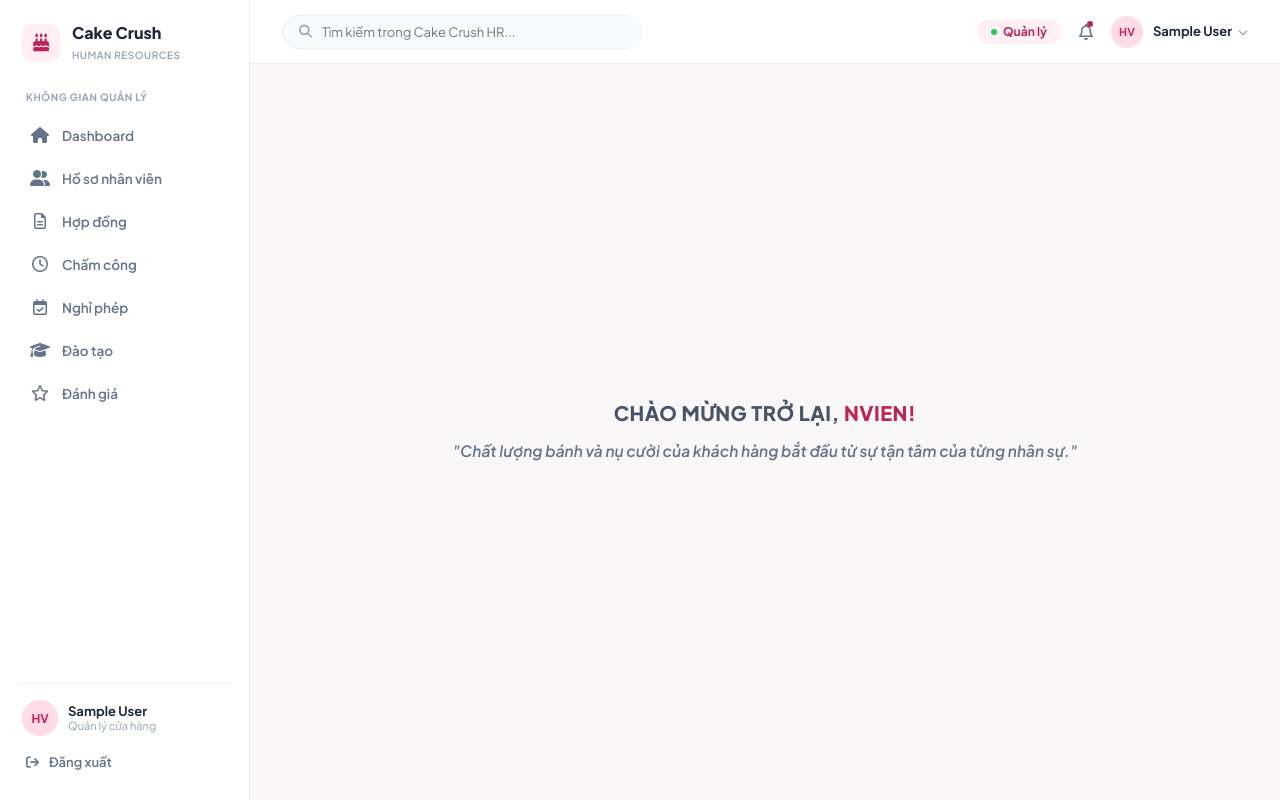
After one commit to tthongvan11/Cake-Crush-Du-Phong, a Django app: page /nhan-vien/ in a window 1280 px wide. The commit adds this page. Run offline with Django 5.2, Linux system fonts and the light colour scheme; the visitor is signed in with stand-in values (Sample User, id 1).

Commit message:
feat(accounts): cap nhat giao dien rieng cho quan ly va nhan vien

```diff
--- a/tai_khoan/urls.py
+++ b/tai_khoan/urls.py
@@ -2,7 +2,9 @@ from django.urls import path
 from . import views
 
 urlpatterns = [
+    path('', views.trang_chu, name='trang_chu'),
     path('login/', views.CakeCrushLoginView.as_view(), name='login'),
     path('logout/', views.CakeCrushLogoutView.as_view(), name='logout'),
     path('nhan-vien/', views.trang_nhan_vien, name='trang_nhan_vien'),
+    path('quan-ly/', views.trang_quan_ly, name='trang_quan_ly'),
 ]
--- a/tai_khoan/views.py
+++ b/tai_khoan/views.py
@@ -1,16 +1,18 @@
 from django.contrib.auth.views import LoginView, LogoutView
 from django.urls import reverse_lazy
-from django.shortcuts import render
+from django.shortcuts import render, redirect
 from django.contrib.auth.decorators import login_required
 
 class CakeCrushLoginView(LoginView):
-
     template_name = 'login.html'
     redirect_authenticated_user = False
+
     def get_success_url(self):
         user = self.request.user
+        # Quản lý -> Vào đúng giao diện Dashboard Quản lý
         if user.is_staff or user.is_superuser:
-            return '/admin/'
+            return reverse_lazy('trang_quan_ly')
+        # Nhân viên -> Vào Dashboard Nhân viên
         return reverse_lazy('trang_nhan_vien')
 
 
@@ -21,3 +23,18 @@ class CakeCrushLogoutView(LogoutView):
 @login_required
 def trang_nhan_vien(request):
     return render(request, 'nhan_vien_home.html')
+
+
+@login_required
+def trang_quan_ly(request):
+    if not (request.user.is_staff or request.user.is_superuser):
+        return redirect('trang_nhan_vien')
+    return render(request, 'quan_ly_home.html')
+
+
+def trang_chu(request):
+    if not request.user.is_authenticated:
+        return redirect('login')
+    if request.user.is_staff or request.user.is_superuser:
+        return redirect('trang_quan_ly')
+    return redirect('trang_nhan_vien')
--- /dev/null
+++ b/templates/base.html
@@ -0,0 +1,405 @@
+<!DOCTYPE html>
+<html lang="vi">
+<head>
+    <meta charset="UTF-8">
+    <meta name="viewport" content="width=device-width, initial-scale=1.0">
+    <title>{% block title %}Cake Crush HR{% endblock %}</title>
+
+    <!-- Google Fonts: Plus Jakarta Sans -->
+    <link rel="preconnect" href="https://fonts.googleapis.com">
+    <link rel="preconnect" href="https://fonts.gstatic.com" crossorigin>
+    <link href="https://fonts.googleapis.com/css2?family=Plus+Jakarta+Sans:ital,wght@0,400;0,500;0,600;0,700;0,800;1,600;1,700&display=swap" rel="stylesheet">
+
+    <!-- Font Awesome Icons -->
+    <link rel="stylesheet" href="https://cdnjs.cloudflare.com/ajax/libs/font-awesome/6.5.1/css/all.min.css">
+
+    <style>
+        :root {
+            --primary-pink: #be2552;
+            --primary-pink-hover: #a01a40;
+            --primary-pink-light: #fdeaf1;
+            --primary-pink-subtle: #fff5f8;
+            --sidebar-width: 250px;
+            --header-height: 64px;
+            --bg-canvas: #faf7f8;
+            --border-color: #f2e7ec;
+            --text-heading: #1e293b;
+            --text-body: #475569;
+            --text-muted: #94a3b8;
+        }
+
+        * {
+            box-sizing: border-box;
+            margin: 0;
+            padding: 0;
+            font-family: 'Plus Jakarta Sans', sans-serif;
+        }
+
+        body {
+            background-color: var(--bg-canvas);
+            color: var(--text-body);
+            height: 100vh;
+            display: flex;
+            overflow: hidden;
+        }
+
+        /* SIDEBAR */
+        .sidebar {
+            width: var(--sidebar-width);
+            background-color: #ffffff;
+            border-right: 1px solid var(--border-color);
+            height: 100vh;
+            display: flex;
+            flex-direction: column;
+            justify-content: space-between;
+            padding: 24px 18px;
+            flex-shrink: 0;
+        }
+
+        .brand-header {
+            display: flex;
+            align-items: center;
+            gap: 12px;
+            text-decoration: none;
+            padding: 0 4px 28px 4px;
+        }
+
+        .brand-logo-box {
+            width: 38px;
+            height: 38px;
+            background: #ffeef3;
+            border-radius: 10px;
+            display: flex;
+            align-items: center;
+            justify-content: center;
+            color: var(--primary-pink);
+            font-size: 18px;
+        }
+
+        .brand-name-group h3 {
+            font-size: 16px;
+            font-weight: 800;
+            color: var(--text-heading);
+            line-height: 1.1;
+        }
+
+        .brand-name-group span {
+            font-size: 10px;
+            color: var(--text-muted);
+            font-weight: 600;
+            letter-spacing: 0.5px;
+            text-transform: uppercase;
+        }
+
+        .nav-section-title {
+            font-size: 10px;
+            font-weight: 700;
+            color: var(--text-muted);
+            letter-spacing: 0.6px;
+            text-transform: uppercase;
+            margin-bottom: 14px;
+            padding-left: 8px;
+        }
+
+        .nav-list {
+            list-style: none;
+            display: flex;
+            flex-direction: column;
+            gap: 6px;
+        }
+
+        .nav-item a {
+            display: flex;
+            align-items: center;
+            gap: 12px;
+            padding: 10px 12px;
+            color: #64748b;
+            text-decoration: none;
+            font-size: 13.5px;
+            font-weight: 600;
+            border-radius: 10px;
+            transition: all 0.2s ease;
+        }
+
+        .nav-item a:hover {
+            background-color: var(--primary-pink-subtle);
+            color: var(--primary-pink);
+        }
+
+        .nav-item.active a {
+            background-color: #f1f5f9;
+            color: var(--text-heading);
+        }
+
+        .nav-item a i {
+            font-size: 16px;
+            width: 20px;
+            text-align: center;
+        }
+
+        /* SIDEBAR BOTTOM */
+        .sidebar-bottom {
+            border-top: 1px solid #f6edf1;
+            padding-top: 16px;
+            display: flex;
+            flex-direction: column;
+            gap: 12px;
+        }
+
+        .user-mini-card {
+            display: flex;
+            align-items: center;
+            gap: 10px;
+            padding: 0 4px;
+        }
+
+        .avatar-circle {
+            width: 36px;
+            height: 36px;
+            background-color: #ffdbe8;
+            color: var(--primary-pink);
+            border-radius: 50%;
+            display: flex;
+            align-items: center;
+            justify-content: center;
+            font-weight: 700;
+            font-size: 12px;
+            flex-shrink: 0;
+        }
+
+        .user-details {
+            line-height: 1.25;
+            overflow: hidden;
+        }
+
+        .user-details .full-name {
+            font-size: 13px;
+            font-weight: 700;
+            color: var(--text-heading);
+            white-space: nowrap;
+            text-overflow: ellipsis;
+        }
+
+        .user-details .role-title {
+            font-size: 11px;
+            color: var(--text-muted);
+        }
+
+        .logout-btn {
+            display: flex;
+            align-items: center;
+            gap: 10px;
+            color: #64748b;
+            text-decoration: none;
+            font-size: 13px;
+            font-weight: 600;
+            padding: 6px 8px;
+            border-radius: 8px;
+            background: transparent;
+            border: none;
+            cursor: pointer;
+            width: 100%;
+            transition: all 0.2s;
+        }
+
+        .logout-btn:hover {
+            color: var(--primary-pink);
+            background-color: #fff2f6;
+        }
+
+        /* MAIN WRAPPER */
+        .main-wrapper {
+            flex: 1;
+            display: flex;
+            flex-direction: column;
+            background-color: var(--bg-canvas);
+            overflow-y: auto;
+        }
+
+        .top-navbar {
+            height: var(--header-height);
+            background-color: #ffffff;
+            border-bottom: 1px solid var(--border-color);
+            display: flex;
+            align-items: center;
+            justify-content: space-between;
+            padding: 0 32px;
+            flex-shrink: 0;
+        }
+
+        .search-container {
+            display: flex;
+            align-items: center;
+            gap: 10px;
+            background-color: #f8fafc;
+            border: 1px solid #edf2f7;
+            padding: 8px 16px;
+            border-radius: 20px;
+            width: 360px;
+        }
+
+        .search-container i {
+            color: var(--text-muted);
+            font-size: 13px;
+        }
+
+        .search-container input {
+            border: none;
+            outline: none;
+            background: transparent;
+            font-size: 13px;
+            color: #475569;
+            width: 100%;
+        }
+
+        .top-actions {
+            display: flex;
+            align-items: center;
+            gap: 18px;
+        }
+
+        .role-pill {
+            background-color: #fff0f5;
+            color: var(--primary-pink);
+            font-size: 12px;
+            font-weight: 700;
+            padding: 5px 14px;
+            border-radius: 16px;
+            display: inline-flex;
+            align-items: center;
+            gap: 6px;
+        }
+
+        .role-pill::before {
+            content: '';
+            width: 6px;
+            height: 6px;
+            background-color: #22c55e;
+            border-radius: 50%;
+        }
+
+        .icon-btn {
+            background: none;
+            border: none;
+            color: #64748b;
+            font-size: 16px;
+            cursor: pointer;
+            position: relative;
+        }
+
+        .icon-btn .badge-dot {
+            position: absolute;
+            top: 0;
+            right: 0;
+            width: 6px;
+            height: 6px;
+            background-color: var(--primary-pink);
+            border-radius: 50%;
+        }
+
+        .user-top-profile {
+            display: flex;
+            align-items: center;
+            gap: 10px;
+            cursor: pointer;
+        }
+    </style>
+    {% block extra_css %}{% endblock %}
+</head>
+<body>
+
+    <aside class="sidebar">
+        <div>
+            <a href="{% url 'trang_chu' %}" class="brand-header">
+                <div class="brand-logo-box">
+                    <i class="fa-solid fa-cake-candles"></i>
+                </div>
+                <div class="brand-name-group">
+                    <h3>Cake Crush</h3>
+                    <span>{% if user.is_staff or user.is_superuser %}HUMAN RESOURCES{% else %}Staff{% endif %}</span>
+                </div>
+            </a>
+
+            <div class="nav-section-title">KHÔNG GIAN QUẢN LÝ</div>
+            <ul class="nav-list">
+                {% if user.is_staff or user.is_superuser %}
+                <li class="nav-item">
+                    <a href="{% url 'trang_quan_ly' %}"><i class="fa-solid fa-house"></i> Dashboard</a>
+                </li>
+                {% endif %}
+                <li class="nav-item">
+                    <a href="#"><i class="fa-solid fa-user-group"></i> Hồ sơ nhân viên</a>
+                </li>
+                <li class="nav-item">
+                    <a href="#"><i class="fa-regular fa-file-lines"></i> Hợp đồng</a>
+                </li>
+                <li class="nav-item">
+                    <a href="#"><i class="fa-regular fa-clock"></i> Chấm công</a>
+                </li>
+                <li class="nav-item">
+                    <a href="#"><i class="fa-regular fa-calendar-check"></i> Nghỉ phép</a>
+                </li>
+                <li class="nav-item">
+                    <a href="#"><i class="fa-solid fa-graduation-cap"></i> Đào tạo</a>
+                </li>
+                <li class="nav-item">
+                    <a href="#"><i class="fa-regular fa-star"></i> Đánh giá</a>
+                </li>
+            </ul>
+        </div>
+
+        <div class="sidebar-bottom">
+            <div class="user-mini-card">
+                <div class="avatar-circle">
+                    {% if user.is_staff or user.is_superuser %}HV{% else %}MA{% endif %}
+                </div>
+                <div class="user-details">
+                    <div class="full-name">{{ request.user.get_full_name|default:request.user.username }}</div>
+                    <div class="role-title">
+                        {% if user.is_staff or user.is_superuser %}Quản lý cửa hàng{% else %}Nhân viên{% endif %}
+                    </div>
+                </div>
+            </div>
+            <form action="{% url 'logout' %}" method="post" style="margin: 0;">
+                {% csrf_token %}
+                <button type="submit" class="logout-btn">
+                    <i class="fa-solid fa-arrow-right-from-bracket"></i> Đăng xuất
+                </button>
+            </form>
+        </div>
+    </aside>
+
+    <div class="main-wrapper">
+        <header class="top-navbar">
+            <div class="search-container">
+                <i class="fa-solid fa-magnifying-glass"></i>
+                <input type="text" placeholder="Tìm kiếm trong Cake Crush HR...">
+            </div>
+
+            <div class="top-actions">
+                <div class="role-pill">
+                    {% if user.is_staff or user.is_superuser %}Quản lý{% else %}Nhân viên{% endif %}
+                </div>
+                <button class="icon-btn" title="Thông báo">
+                    <i class="fa-regular fa-bell"></i>
+                    <span class="badge-dot"></span>
+                </button>
+                <div class="user-top-profile">
+                    <div class="avatar-circle" style="width: 32px; height: 32px; font-size: 11px;">
+                        {% if user.is_staff or user.is_superuser %}HV{% else %}MA{% endif %}
+                    </div>
+                    <div class="user-details" style="display: flex; align-items: center; gap: 6px;">
+                        <span style="font-size: 13px; font-weight: 700; color: var(--text-heading);">
+                            {{ request.user.get_full_name|default:request.user.username }}
+                        </span>
+                        <i class="fa-solid fa-chevron-down" style="font-size: 10px; color: var(--text-muted);"></i>
+                    </div>
+                </div>
+            </div>
+        </header>
+
+        {% block content %}{% endblock %}
+    </div>
+
+</body>
+</html>
--- /dev/null
+++ b/templates/nhan_vien_home.html
@@ -0,0 +1,14 @@
+{% extends 'base.html' %}
+
+{% block title %}Cake Crush HR - Không gian nhân viên{% endblock %}
+
+{% block content %}
+<main style="flex: 1; display: flex; flex-direction: column; align-items: center; justify-content: center; text-align: center; padding: 30px;">
+    <h2 style="font-size: 20px; font-weight: 800; letter-spacing: 0.5px; text-transform: uppercase; color: #475569; margin-bottom: 14px;">
+        CHÀO MỪNG TRỞ LẠI, <span style="color: #be2552;">NVIEN!</span>
+    </h2>
+    <p style="font-size: 15.5px; font-weight: 600; font-style: italic; color: #64748b; max-width: 680px; line-height: 1.6;">
+        "Chất lượng bánh và nụ cười của khách hàng bắt đầu từ sự tận tâm của từng nhân sự."
+    </p>
+</main>
+{% endblock %}
```
Also changed, not shown: templates/login.html (+24 -147 lines), templates/quan_ly_home.html (added, +9 -0 lines).
